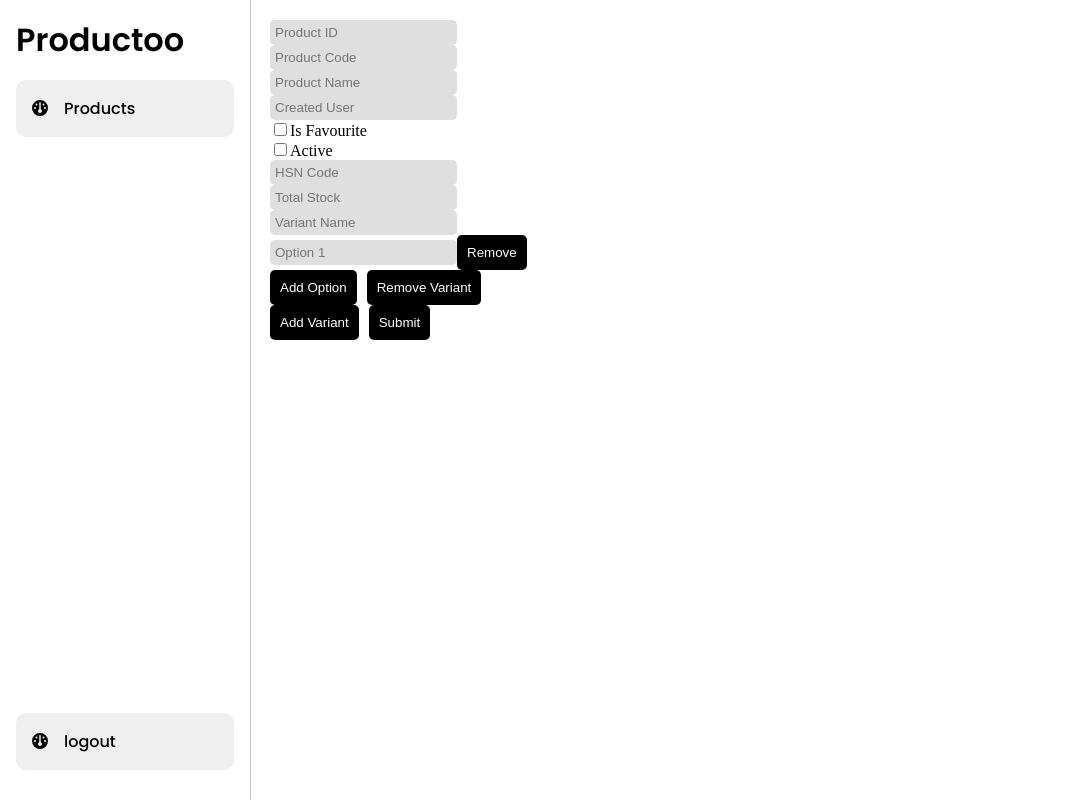
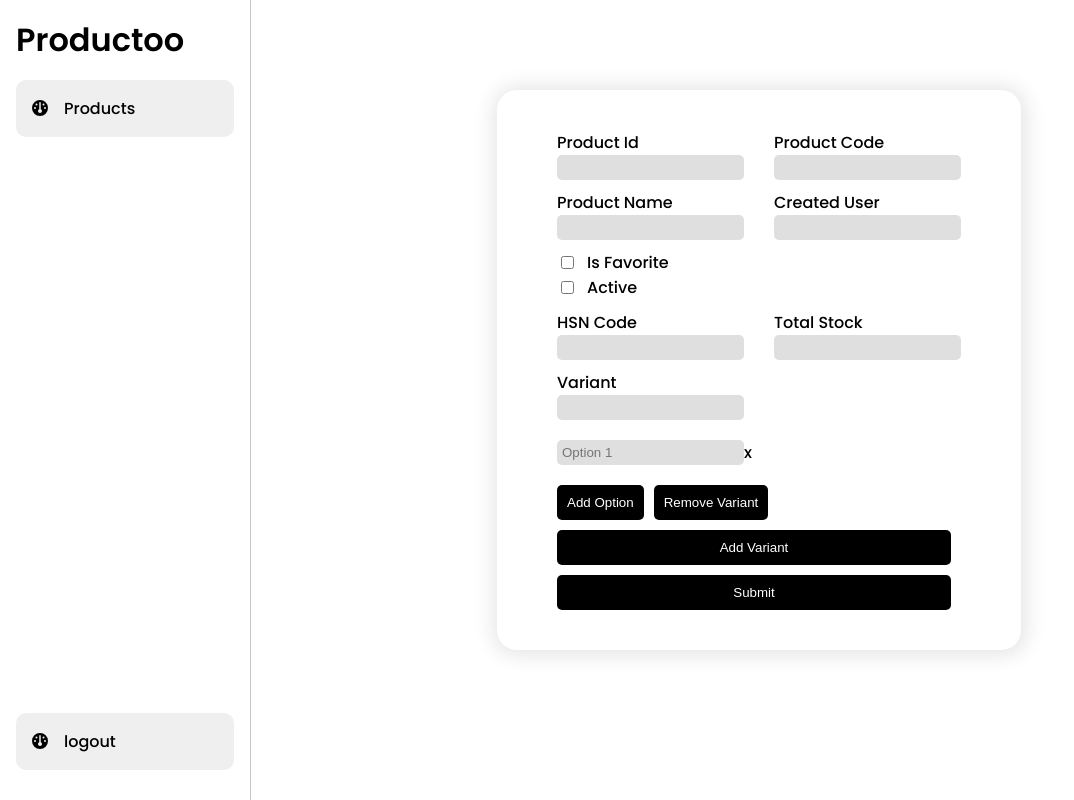
Before and after one commit to anirudh-mk/product-inventory-management-frontend, a React (Vite) app: page /dashboard/products/create in a window 1280 px wide. Shown: the whole page, without its empty margins (0-1074 px from the left). Built offline with nearby package versions, Linux system fonts and the light colour scheme.

Commit message:
feat(product screen)

```diff
--- a/src/screens/ProductCreateScreen.jsx
+++ b/src/screens/ProductCreateScreen.jsx
@@ -1,8 +1,9 @@
 import React, { useState } from 'react';
 import axios from 'axios';
 import { useNavigate } from 'react-router-dom';
+import style from '../style/productCreateScreen.module.css'
 
-const ProductForm = () => {
+const ProductCreateScreen = () => {
 
     const navigate = useNavigate();
 
@@ -105,10 +106,8 @@ const ProductForm = () => {
     const handleSubmit = async (e) => {
         e.preventDefault();
 
-        // Convert product data to JSON
         const jsonProduct = JSON.stringify(product);
 
-        // Get access token from local storage
         const accessToken = localStorage.getItem('accessToken');
 
         try {
@@ -130,118 +129,121 @@ const ProductForm = () => {
     };
 
     return (
+        <div className={style.productCreateScreen}>
+            <div className={style.card}>
                 <form onSubmit={handleSubmit}>
+                    <div className={style.container}>
+                        <div className={style.inputs}>
                             <div>
+                                <p>Product Id</p>
                                 <input
                                     type="text"
                                     name="ProductID"
                                     value={product.ProductID}
                                     onChange={handleInputChange}
-                    placeholder="Product ID"
                                 />
-                {errors.ProductID && <span className="error">{errors.ProductID.join(', ')}</span>}
+                                {errors.ProductID && <p className={style.error}>{errors.ProductID.join(', ')}</p>}
                             </div>
                             <div>
+                                <p>Product Code</p>
                                 <input
                                     type="text"
                                     name="ProductCode"
                                     value={product.ProductCode}
                                     onChange={handleInputChange}
-                    placeholder="Product Code"
                                 />
-                {errors.ProductCode && <span className="error">{errors.ProductCode.join(', ')}</span>}
+                                {errors.ProductCode && <p className={style.error}>{errors.ProductCode.join(', ')}</p>}
                             </div>
+                        </div>
+                        <div className={style.inputs}>
                             <div>
+                                <p>Product Name</p>
                                 <input
                                     type="text"
                                     name="ProductName"
                                     value={product.ProductName}
                                     onChange={handleInputChange}
-                    placeholder="Product Name"
                                 />
-                {errors.ProductName && <span className="error">{errors.ProductName.join(', ')}</span>}
+                                {errors.ProductName && <p className={style.error}>{errors.ProductName.join(', ')}</p>}
                             </div>
                             <div>
+                                <p>Created User</p>
                                 <input
                                     type="text"
                                     name="CreatedUser"
                                     value={product.CreatedUser}
                                     onChange={handleInputChange}
-                    placeholder="Created User"
                                 />
-                {errors.CreatedUser && <span className="error">{errors.CreatedUser.join(', ')}</span>}
+                                {errors.CreatedUser && <p className={style.error}>{errors.CreatedUser.join(', ')}</p>}
                             </div>
-            <div>
-                <label>
+                        </div>
+                        <div >
+                            <div className={style.checkbox}>
                                 <input
                                     type="checkbox"
                                     checked={product.IsFavourite}
                                     onChange={() => handleBooleanChange('IsFavourite')}
                                 />
-                    Is Favourite
-                </label>
-                {errors.IsFavourite && <span className="error">{errors.IsFavourite.join(', ')}</span>}
+                                <p>Is Favorite</p>
                             </div>
-            <div>
-                <label>
+                            <div className={style.checkbox}>
                                 <input
                                     type="checkbox"
                                     checked={product.Active}
                                     onChange={() => handleBooleanChange('Active')}
                                 />
-                    Active
-                </label>
-                {errors.Active && <span className="error">{errors.Active.join(', ')}</span>}
+                                <p>Active</p>
                             </div>
+                        </div>
+                        <div className={style.inputs}>
                             <div>
+                                <p>HSN Code</p>
                                 <input
                                     type="text"
                                     name="HSNCode"
                                     value={product.HSNCode}
                                     onChange={handleInputChange}
-                    placeholder="HSN Code"
                                 />
-                {errors.HSNCode && <span className="error">{errors.HSNCode.join(', ')}</span>}
                             </div>
+
                             <div>
+                                <p>Total Stock</p>
                                 <input
                                     type="text"
                                     name="TotalStock"
                                     value={product.TotalStock}
                                     onChange={handleInputChange}
-                    placeholder="Total Stock"
                                 />
-                {errors.TotalStock && <span className="error">{errors.TotalStock.join(', ')}</span>}
                             </div>
-
+                        </div>
                         {product.variants.map((variant, variantIndex) => (
-                <div key={variantIndex} className="variant-group">
+                            <div key={variantIndex} className={style.variant}>
+                                <p>Variant</p>
                                 <input
                                     type="text"
                                     name="name"
                                     value={variant.name}
                                     onChange={(e) => handleVariantChange(variantIndex, e)}
-                        placeholder="Variant Name"
                                 />
                                 {errors.variants && errors.variants[variantIndex] && (
                                     <>
-                            {errors.variants[variantIndex].name && <span className="error">{errors.variants[variantIndex].name.join(', ')}</span>}
+                                        {errors.variants[variantIndex].name && <p className={style.error}>{errors.variants[variantIndex].name.join(', ')}</p>}
                                         {errors.variants[variantIndex].options && (
                                             Array.isArray(errors.variants[variantIndex].options)
-                                    ? <span className="error">{errors.variants[variantIndex].options.join(', ')}</span>
-                                    : <span className="error">Invalid error format for options</span>
+                                                ? <p className={style.error}>{errors.variants[variantIndex].options.join(', ')}</p>
+                                                : ''
                                         )}
                                     </>
                                 )}
                                 {variant.options.map((option, optionIndex) => (
-                        <div key={optionIndex} className="option-group">
+                                    <div key={optionIndex} className={style.options}>
                                         <input
                                             type="text"
                                             value={option}
                                             onChange={(e) => handleOptionChange(variantIndex, optionIndex, e.target.value)}
                                             placeholder={`Option ${optionIndex + 1}`}
                                         />
-                            <button type="button" onClick={() => removeOption(variantIndex, optionIndex)}>Remove</button>
+                                        <p className={style.close} onClick={() => removeOption(variantIndex, optionIndex)}>x</p>
                                     </div>
                                 ))}
                                 <button type="button" onClick={() => addOption(variantIndex)}>Add Option</button>
@@ -250,8 +252,12 @@ const ProductForm = () => {
                         ))}
                         <button type="button" onClick={addVariant}>Add Variant</button>
                         <button type="submit">Submit</button>
+                    </div>
                 </form>
+            </div>
+        </div>
+
     );
 };
 
-export default ProductForm;
+export default ProductCreateScreen;
--- a/src/style/productCreateScreen.module.css
+++ b/src/style/productCreateScreen.module.css
@@ -1,35 +1,41 @@
-.createContainer {
-    padding-top: 70px;
+.productCreateScreen {
+    margin-top: 70px;
     display: flex;
     justify-content: center;
-    align-items: center;
-    gap: 40px;
 }
 
-.topContainer {
-    display: flex;
-    flex-direction: column;
-    gap: 20px;
+.card {
+    padding: 40px 60px;
+    border-radius: 20px;
+    box-shadow: 1px 1px 20px 5px rgba(0, 0, 0, 0.1);
 }
 
-.option {
+.inputs {
+    display: flex;
+    gap: 30px;
+}
+
+.checkbox {
     display: flex;
     gap: 10px;
 }
 
-.option:hover {
+.container {
+    display: flex;
+    flex-direction: column;
+    gap: 10px;
+}
+
+.error {
+    color: tomato;
+    font-size: 12px;
+}
+
+.close:hover {
     cursor: pointer;
 }
 
-.container {
+.options {
     display: flex;
-    gap: 30px;
+    margin: 20px 0;
 }
-
-.button {
-    margin-top: 20px;
-}
-
-.variant {
-    padding-top: 20px;
-}
```
Lines whose indentation alone changed are shown as unchanged.
